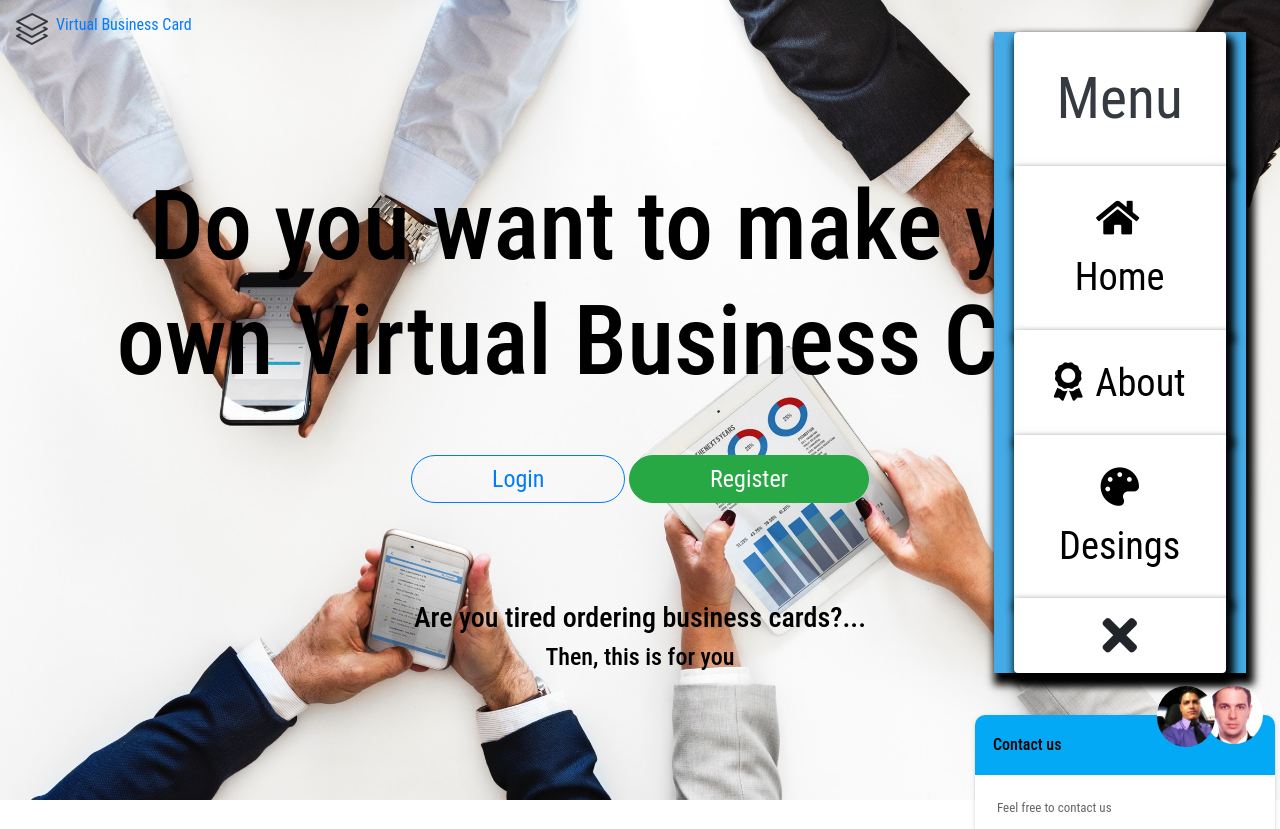
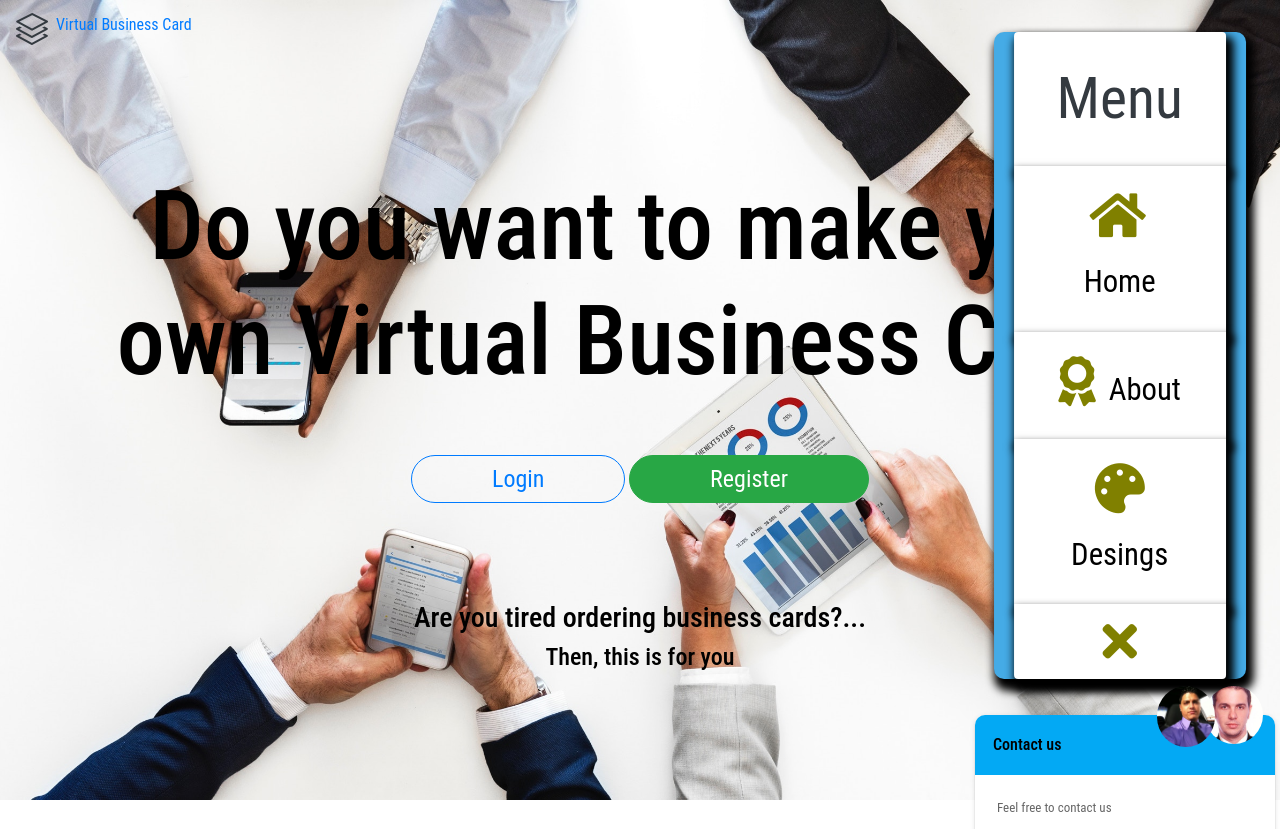
Before and after one commit to yariel1983/virtualbusinesscard, a PHP site: page /index.php in a window 1280 px wide, after a click that opens the changed part. Shown: the top 829 px of the page. Run offline with PHP 8.4, Linux system fonts and the light colour scheme; some libraries are stand-ins or nearby versions.

Commit message:
Navbar menu details

```diff
--- a/_inc/footer.php
+++ b/_inc/footer.php
@@ -1,6 +1,6 @@
 <!----------- Footer ------------>
 
-<footer class="footer-bs text-dark mt-5">
+<footer class="footer-bs text-dark mt-0">
     <div class="row">
         <div class="col-md-3 footer-brand animated fadeInLeft">
             <span><small><i class="icon-layers fa-2x mr-2 text-dark" href="index.php"></i></span>Virtual Business Card</a></small>
--- a/_inc/header.php
+++ b/_inc/header.php
@@ -23,16 +23,16 @@
                 <big><span class="list-group-item border-0 fa-3x">Menu</span></big>
                 </li>
                 <li class="list-group-item border-0" id="limenu">
-                <big><a class="list-group-item border-0 fa-2x" href="index.php"><span><i class="fas fa-home mr-1" href="index.php"></i> Home</span>
+                <big><a class="list-group-item border-0 fa-2x" href="index.php"><span><i class="fas fa-home mr-1" href="index.php"></i> <small>Home</small></span>
 
                     </a></big>
                 </li>
                 <li class="list-group-item border-0" id="limenu">
-                <big><a class="list-group-item border-0 fa-2x" href="about.php"><span><i class="fas fa-award mr-1" href="about.php"></i> About</span>
+                <big><a class="list-group-item border-0 fa-2x" href="about.php"><span><i class="fas fa-award mr-1" href="about.php"></i> <small>About</small></span>
                     </a></big>
                 </li>
                 <li class="list-group-item border-0 fa-2x" id="limenu">
-                <big><a class="list-group-item border-0" href="services.php"><span><i class="fas fa-palette mr-1 ml-1" href="services.php"></i> Desings</span>
+                <big><a class="list-group-item border-0" href="services.php"><span><i class="fas fa-palette mr-1 ml-1" href="services.php"></i> <small>Desings</small></span>
                     </a></big>
                 </li>
 
--- a/assets/css/style.css
+++ b/assets/css/style.css
@@ -74,6 +74,7 @@
 
 .footer{
     color: black;
+    border-top: 1px solid #000000;
 }
 
 .footer-bs {
@@ -576,7 +577,7 @@ h3{
     transform: translate(-73%, -50%)
 }
 #paymentbody{
-    background: #f8f9fa !important;
+    background: white !important;
     padding-bottom: 150px;
 }
 
@@ -594,10 +595,22 @@ h3{
     background: #45abe6;
     box-shadow: 4px 8px 8px 4px black;
     padding: 0px 10px 0px 10px;
+    border-radius: 10px;
+}
+
+i{
+    font-size:50px;
+    color: olive;
+}
+
+i:hover{
+    font-size:70px;
 }
 
 
-/* login modal*/
+
+
+/* sign in & sign up modals*/
 
 .form-elegant .font-small {
     font-size: 0.8rem; }
--- a/index.php
+++ b/index.php
@@ -61,12 +61,12 @@
 
             <!-- Third block Card-->
             <div class="col-md-6  order-sm-4 my-auto p-0">
-                <div class="card border-0" >
-                    <img class="card-img-bottom" src="assets/images/banner111111.jpg" alt="Card image cap" height="500px">
+                <div class="card border-0 mb-4" >
+                    <img class="card-img-bottom mb-2" src="assets/images/banner111111.jpg" alt="Card image cap" height="500px">
                 </div>
             </div>
             <div class="col-md-6  order-sm-5  my-auto my-auto p-5">
-                <div class="text-center border-0">
+                <div class="text-center border-0 mb-4">
                     <h2 class="headerTitle text-muted">Easy to Use &amp; Customize</h2>
                     <p class="load">Save your project and ready to go!</p>
                 </div>
```
